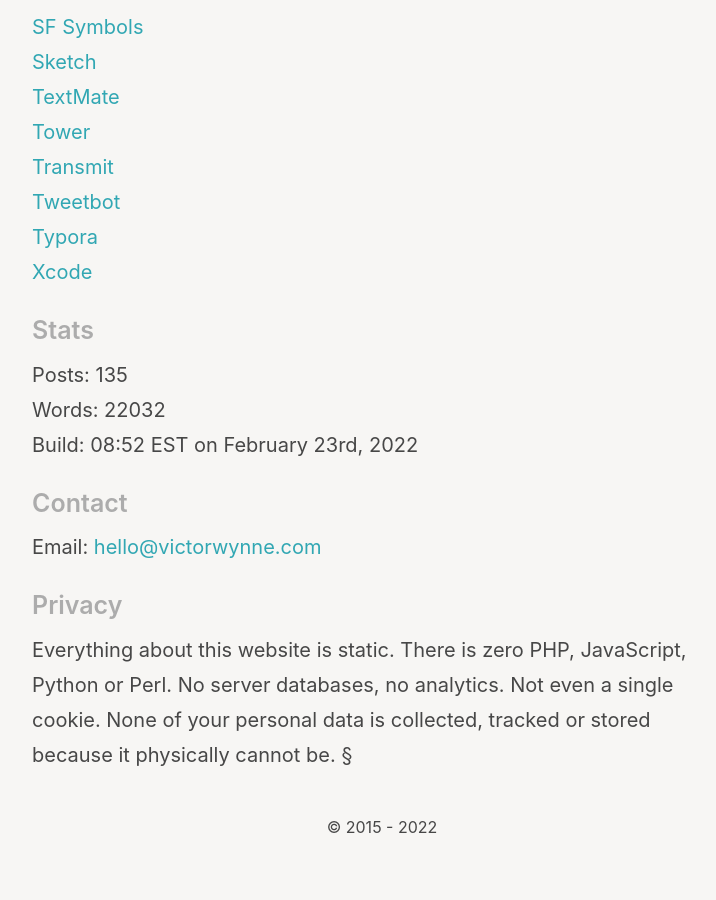
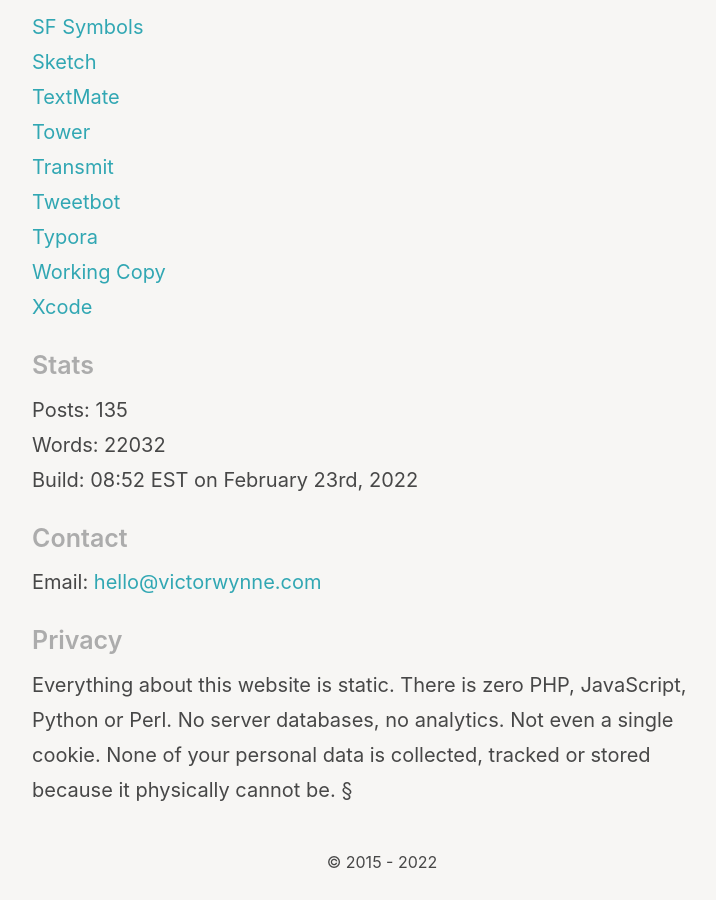
Before and after one commit to wertercatt/tooters, a Jekyll site: the page built from colophon.md, in a window 1280 px wide and 900 px high, scrolled down 1650 px. Shown: the whole window, without its empty margins (258-974 px from the left). Built offline with Jekyll 4.4.1, drawn with Linux system fonts in a browser that asks for light colours.

Commit message:
Update colophon.md

```diff
--- a/colophon.md
+++ b/colophon.md
@@ -64,6 +64,7 @@
 [Transmit](https://panic.com/transmit)<br>
 [Tweetbot](https://tapbots.com/tweetbot/mac)<br>
 [Typora](https://typora.io)<br>
+[Working Copy](https://workingcopyapp.com)<br>
 [Xcode](https://developer.apple.com/xcode)
 
 ## <small>Stats</small>
```
